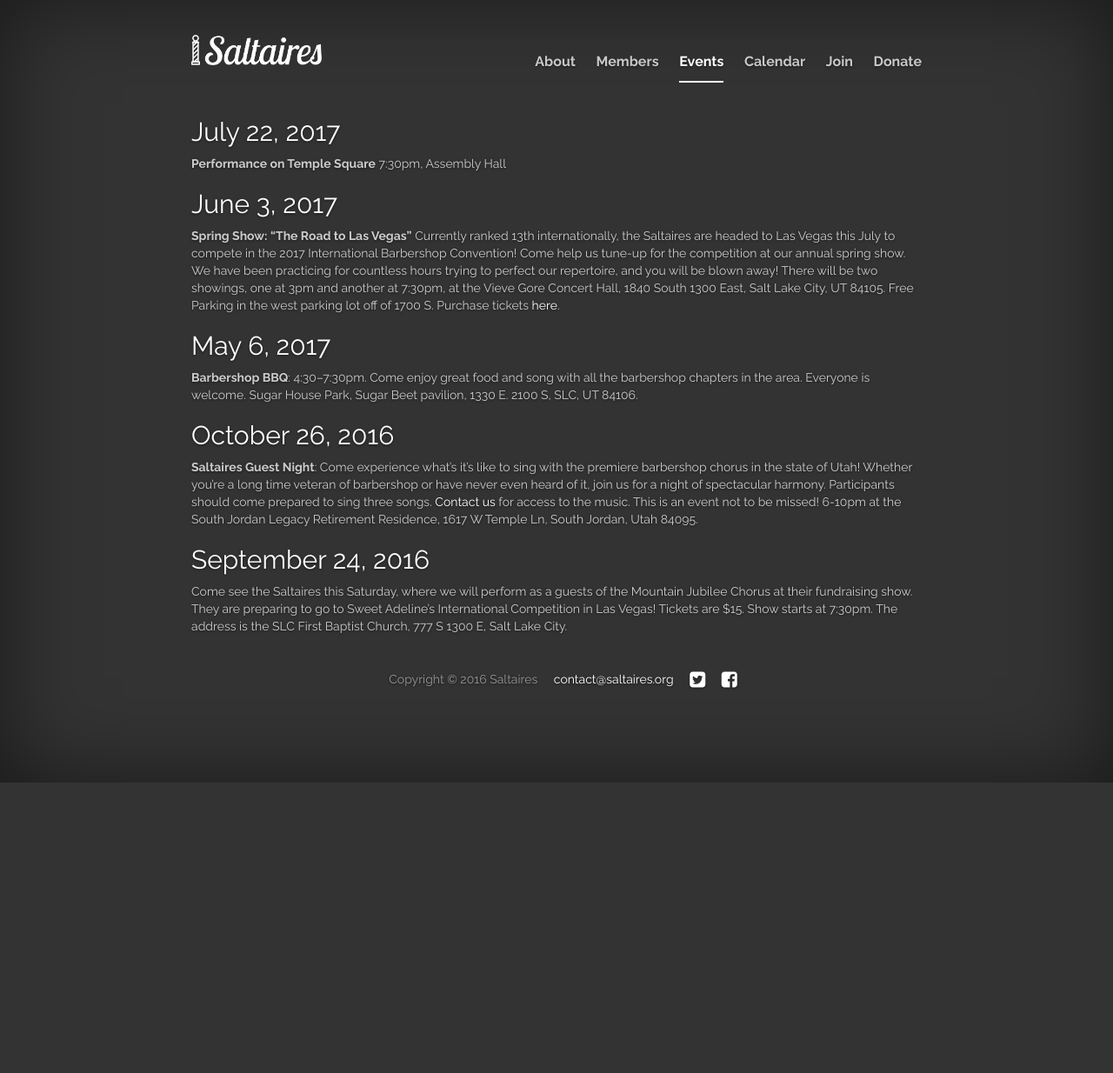
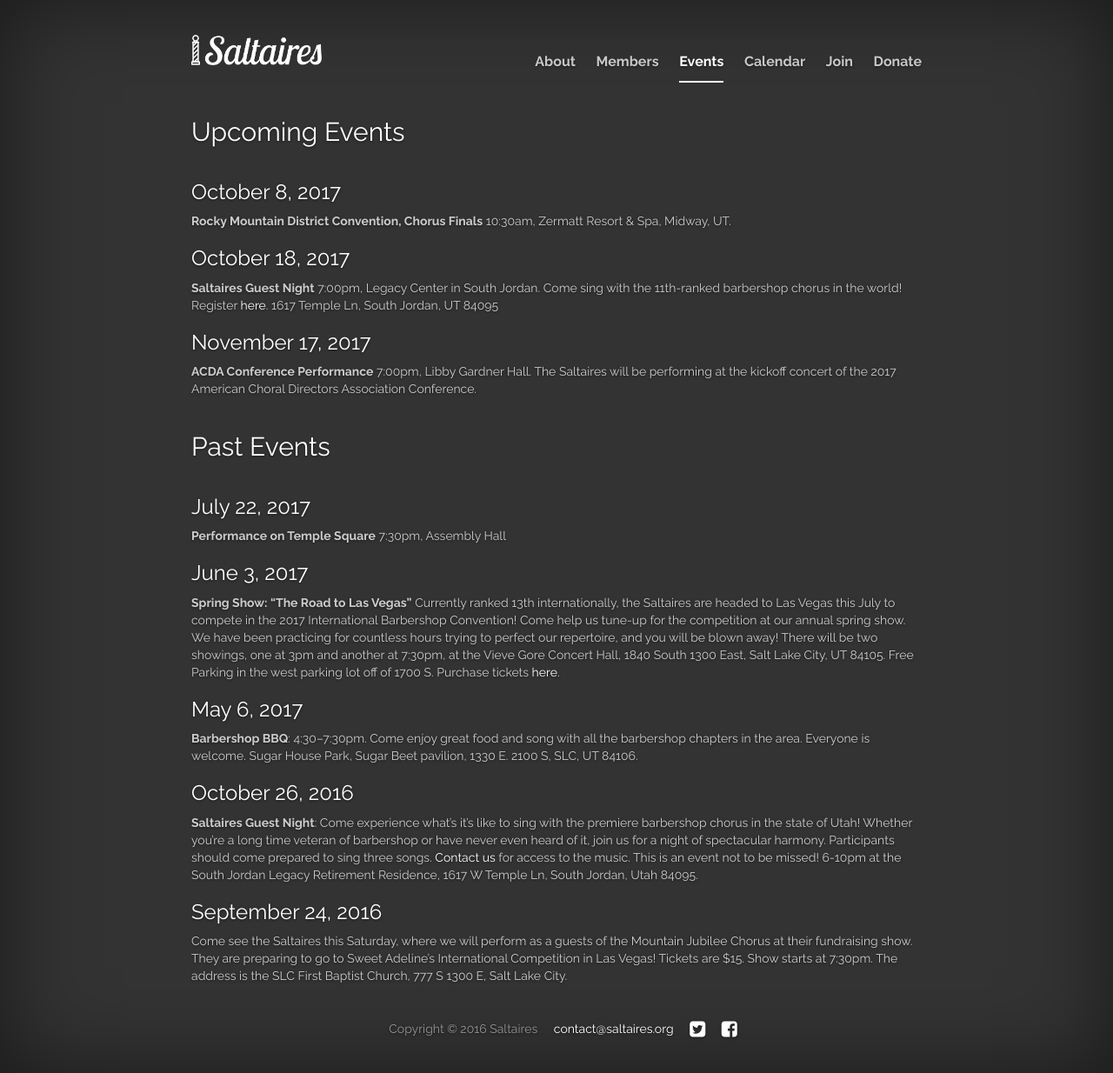
Before and after one commit to cayblood/saltaires, a Jekyll site: the page built from jekyll-site/events.md, in a window 1280 px wide. Shown: the whole page at 87% size. Built offline with Jekyll 4.4.1, drawn with Linux system fonts in a browser that asks for light colours; nearby versions of some CDN libraries; library files that are not in the unit come from our copies; before the commit the page ends 900 px from its top, so only the background shows below that.

Commit message:
update events

```diff
--- a/jekyll-site/css/default.css
+++ b/jekyll-site/css/default.css
@@ -2,6 +2,9 @@
   text-align: left;
   margin-left: 30px;
 }
+h2 { margin-bottom: 40px; margin-top: 40px; }
+h2.top { margin-top: 20px; }
+
 h4 { margin-top: 20px; }
 li {
   margin-left: 20px;
--- a/jekyll-site/events.md
+++ b/jekyll-site/events.md
@@ -4,11 +4,31 @@
 permalink: /events/
 ---
 
-## July 22, 2017
+<h2 class="top">Upcoming Events</h2>
+
+### October 8, 2017
+
+**Rocky Mountain District Convention, Chorus Finals** 10:30am, Zermatt Resort & Spa, Midway, UT.
+
+### October 18, 2017
+
+**Saltaires Guest Night** 7:00pm, Legacy Center in South Jordan. Come sing with
+the 11th-ranked barbershop chorus in the world! Register [here](https://goo.gl/forms/i0K6LbkQEGCXstTP2). 1617 Temple Ln,
+South Jordan, UT 84095
+
+### November 17, 2017
+
+**ACDA Conference Performance** 7:00pm, Libby Gardner Hall. The Saltaires will be
+performing at the kickoff concert of the 2017 American Choral Directors Association
+Conference.
+
+## Past Events
+
+### July 22, 2017
 
 **Performance on Temple Square** 7:30pm, Assembly Hall
 
-## June 3, 2017
+### June 3, 2017
 
 **Spring Show: "The Road to Las Vegas"** Currently ranked 13th internationally,
 the Saltaires are headed to Las Vegas this July to compete in the 2017
@@ -20,14 +40,14 @@
 Free Parking in the west parking lot off of 1700 S. Purchase tickets
 [here](http://saltaires2017.brownpapertickets.com/).
 
-## May 6, 2017
+### May 6, 2017
 
 **Barbershop BBQ**: 4:30–7:30pm. Come enjoy great food and song with all the barbershop chapters in the area. Everyone is welcome. Sugar House Park, Sugar Beet pavilion, 1330 E. 2100 S, SLC, UT 84106.
 
-## October 26, 2016
+### October 26, 2016
 
 **Saltaires Guest Night**: Come experience what's it's like to sing with the premiere barbershop chorus in the state of Utah! Whether you're a long time veteran of barbershop or have never even heard of it, join us for a night of spectacular harmony. Participants should come prepared to sing three songs. [Contact us](mailto:contact@saltaires.org) for access to the music. This is an event not to be missed! 6-10pm at the South Jordan Legacy Retirement Residence, 1617 W Temple Ln, South Jordan, Utah 84095.
 
-## September 24, 2016
+### September 24, 2016
 
 Come see the Saltaires this Saturday, where we will perform as a guests of the Mountain Jubilee Chorus at their fundraising show. They are preparing to go to Sweet Adeline's International Competition in Las Vegas! Tickets are $15. Show starts at 7:30pm. The address is the SLC First Baptist Church, 777 S 1300 E, Salt Lake City.
```
